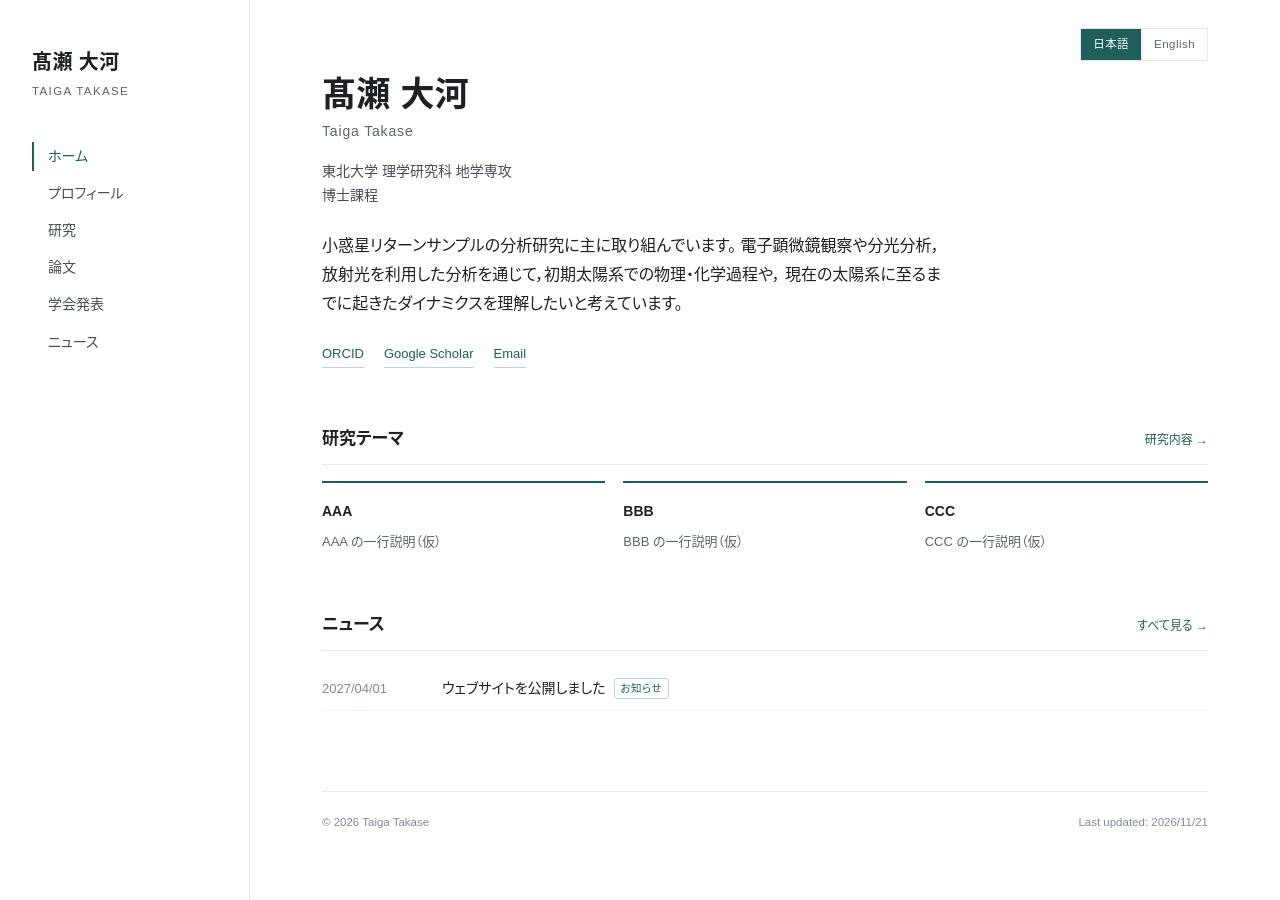
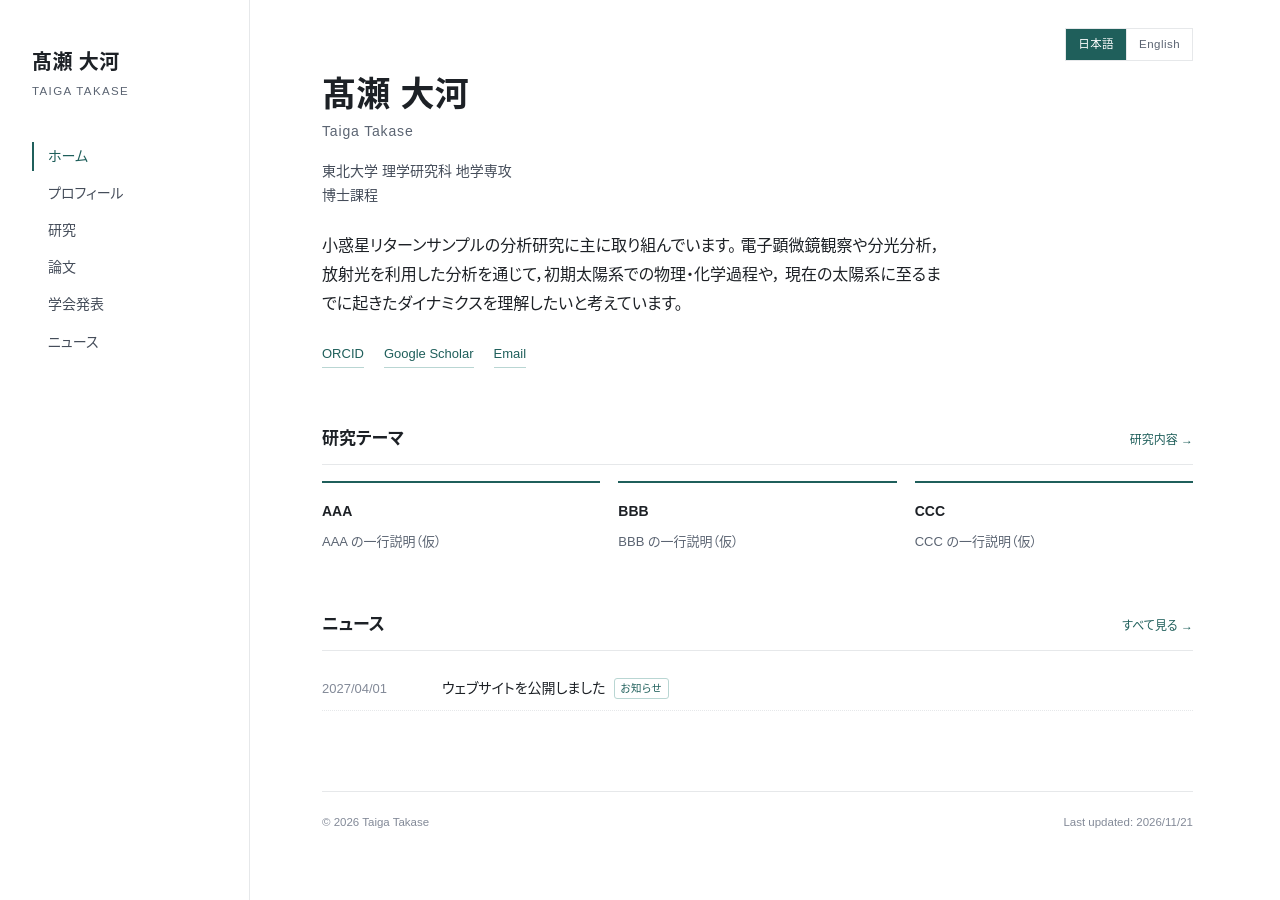
Before and after one commit to takasetaigat1/takasetaigat1.github.io, a Jekyll site: the page built from index.html, in a window 1280 px wide. Built offline with Jekyll 4.4.1, drawn with Linux system fonts in a browser that asks for light colours; some web fonts are replaced.

Commit message:
Reserve scrollbar gutter so the centered layout does not shift between pages
Co-Authored-By: Claude Fable 5.1 <noreply@anthropic.com>
Claude-Session: https://claude.ai/code/session_01WJ69PvNMxXwpNZfvYmXkxj

```diff
--- a/assets/css/style.css
+++ b/assets/css/style.css
@@ -19,7 +19,7 @@
 }
 
 * { box-sizing: border-box; margin: 0; padding: 0; }
-html { -webkit-text-size-adjust: 100%; }
+html { -webkit-text-size-adjust: 100%; overflow-y: scroll; scrollbar-gutter: stable; }  /* スクロールバーの有無で中央位置がずれないよう常に確保 */
 body {
   font-family: var(--sans);
   color: var(--ink);
```
